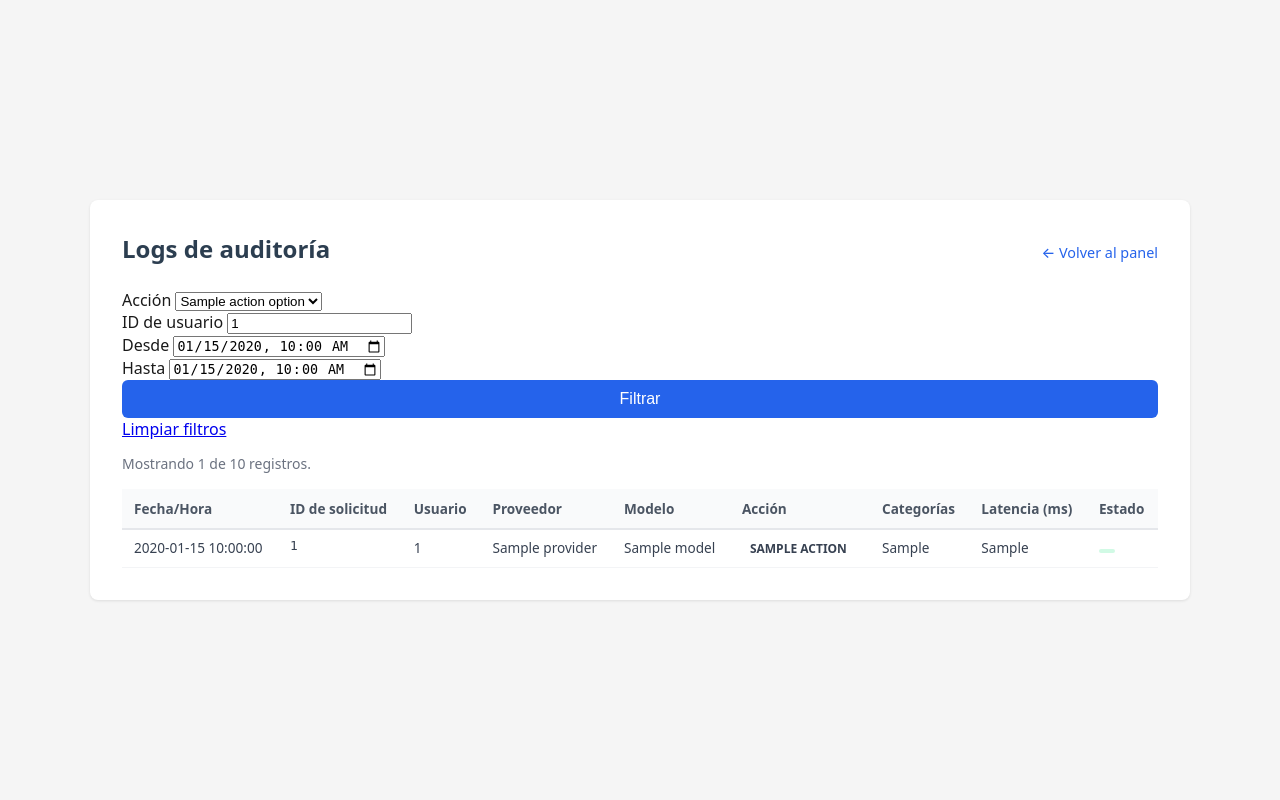
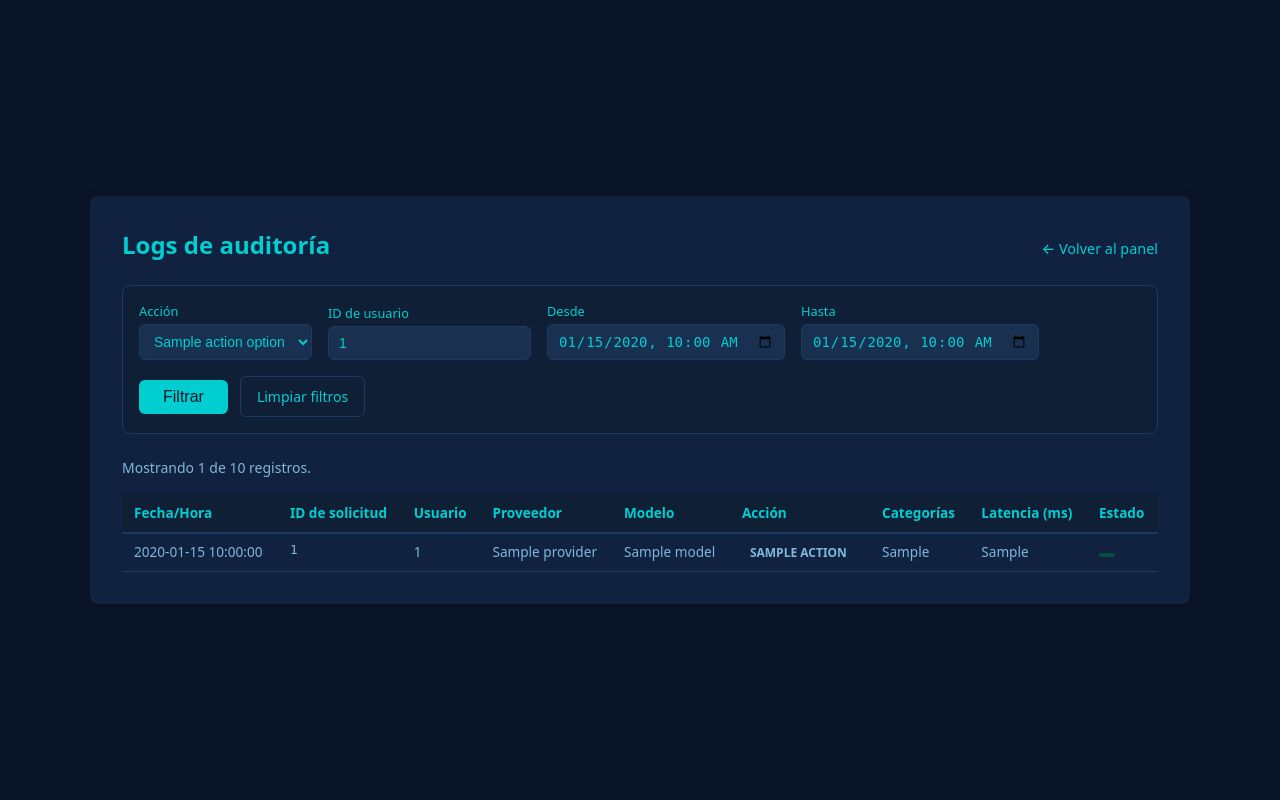
Before and after one commit to Javi-kl/llm-governance-api-proxy, a Python web app: template app/ui/templates/audit_logs.html in a window 1280 px wide. Run offline with Jinja, Linux system fonts and the light colour scheme; the template is opened without the code that fills it: most values are stand-ins (such as "Sample title", 1, 10 or a date in 2020).

```diff
--- a/app/ui/static/style.css
+++ b/app/ui/static/style.css
@@ -1,5 +1,26 @@
-/* LLM Governance Proxy — Estilos base */
+/* LLM Governance Proxy — Tema oscuro turquesa */
 
+/* ── Variables ──────────────────────────────────── */
+:root {
+    --bg: #0a1628;
+    --surface: #112240;
+    --surface-muted: #1a3050;
+    --filter-bg: #0f1f35;
+    --text: #00CED1;
+    --text-muted: #7eb8da;
+    --text-dim: #4a6a8a;
+    --border: #1e3a5f;
+    --border-light: #2a4a6f;
+    --danger: #dc2626;
+    --danger-hover: #b91c1c;
+    --danger-active: #991b1b;
+    --radius: 8px;
+    --radius-sm: 6px;
+    --shadow: 0 2px 8px rgba(0, 0, 0, 0.35);
+    --transition: 0.15s ease;
+}
+
+/* ── Reset y base ──────────────────────────────── */
 *,
 *::before,
 *::after {
@@ -10,8 +31,8 @@ body {
     margin: 0;
     padding: 0;
     font-family: system-ui, -apple-system, "Segoe UI", Roboto, sans-serif;
-    background-color: #f5f5f5;
-    color: #1a1a1a;
+    background-color: var(--bg);
+    color: var(--text);
     min-height: 100vh;
     display: flex;
     align-items: center;
@@ -22,7 +43,21 @@ main {
     width: 100%;
 }
 
-/* ── Login ──────────────────────────────────────────── */
+h1 {
+    font-size: 1.5rem;
+    font-weight: 600;
+    color: var(--text);
+}
+
+/* ── Cards y contenedores ──────────────────────── */
+.login-form,
+.dashboard-container,
+.logs-container {
+    background: var(--surface);
+    border-radius: var(--radius);
+    box-shadow: var(--shadow);
+    padding: 2rem;
+}
 
 .login-container {
     max-width: 400px;
@@ -31,167 +66,28 @@ main {
 }
 
 .login-container h1 {
-    font-size: 1.5rem;
-    font-weight: 600;
     text-align: center;
     margin-bottom: 2rem;
-    color: #2c3e50;
 }
-
-.login-form {
-    background: #ffffff;
-    padding: 2rem;
-    border-radius: 8px;
-    box-shadow: 0 1px 3px rgba(0, 0, 0, 0.1);
-}
-
-.form-group {
-    margin-bottom: 1.25rem;
-}
-
-.form-group label {
-    display: block;
-    font-size: 0.875rem;
-    font-weight: 500;
-    margin-bottom: 0.375rem;
-    color: #4a4a4a;
-}
-
-.form-group input {
-    width: 100%;
-    padding: 0.625rem 0.75rem;
-    font-size: 1rem;
-    border: 1px solid #d1d5db;
-    border-radius: 6px;
-    outline: none;
-    transition: border-color 0.15s ease;
-}
-
-.form-group input:focus {
-    border-color: #2563eb;
-    box-shadow: 0 0 0 3px rgba(37, 99, 235, 0.15);
-}
-
-.error-message {
-    background: #fef2f2;
-    color: #dc2626;
-    padding: 0.625rem 0.75rem;
-    border-radius: 6px;
-    font-size: 0.875rem;
-    margin-bottom: 1rem;
-    border: 1px solid #fecaca;
-}
-
-.btn-primary {
-    width: 100%;
-    padding: 0.625rem 1rem;
-    font-size: 1rem;
-    font-weight: 500;
-    color: #ffffff;
-    background-color: #2563eb;
-    border: none;
-    border-radius: 6px;
-    cursor: pointer;
-    transition: background-color 0.15s ease;
-}
-
-.btn-primary:hover {
-    background-color: #1d4ed8;
-}
-
-.btn-primary:active {
-    background-color: #1e40af;
-}
-
-/* ── Dashboard ──────────────────────────────────────── */
 
 .dashboard-container {
     max-width: 800px;
     margin: 2rem auto;
-    padding: 2rem;
-    background: #ffffff;
-    border-radius: 8px;
-    box-shadow: 0 1px 3px rgba(0, 0, 0, 0.1);
 }
 
 .dashboard-container h1 {
-    font-size: 1.5rem;
-    font-weight: 600;
     margin-bottom: 1rem;
-    color: #2c3e50;
 }
 
 .dashboard-container p {
     font-size: 0.95rem;
-    color: #4a4a4a;
+    color: var(--text-muted);
     margin-bottom: 1.5rem;
 }
-
-.dashboard-nav ul {
-    list-style: none;
-    padding: 0;
-    margin: 0 0 2rem 0;
-}
-
-.dashboard-nav li {
-    padding: 0.5rem 0;
-    border-bottom: 1px solid #e5e7eb;
-}
-
-.dashboard-nav li:last-child {
-    border-bottom: none;
-}
-
-.dashboard-nav a {
-    color: #2563eb;
-    text-decoration: none;
-    font-weight: 500;
-}
-
-.dashboard-nav a:hover {
-    text-decoration: underline;
-}
-
-.dashboard-nav span {
-    color: #9ca3af;
-    font-style: italic;
-}
-
-.dashboard-actions {
-    margin-top: 1.5rem;
-    padding-top: 1.5rem;
-    border-top: 1px solid #e5e7eb;
-}
-
-.btn-danger {
-    padding: 0.625rem 1.25rem;
-    font-size: 0.875rem;
-    font-weight: 500;
-    color: #ffffff;
-    background-color: #dc2626;
-    border: none;
-    border-radius: 6px;
-    cursor: pointer;
-    transition: background-color 0.15s ease;
-}
-
-.btn-danger:hover {
-    background-color: #b91c1c;
-}
-
-.btn-danger:active {
-    background-color: #991b1b;
-}
-
-/* ── Logs de auditoría ─────────────────────────────── */
 
 .logs-container {
     max-width: 1100px;
     margin: 2rem auto;
-    padding: 2rem;
-    background: #ffffff;
-    border-radius: 8px;
-    box-shadow: 0 1px 3px rgba(0, 0, 0, 0.1);
 }
 
 .logs-header {
@@ -202,14 +98,184 @@ main {
 }
 
 .logs-header h1 {
-    font-size: 1.5rem;
-    font-weight: 600;
-    color: #2c3e50;
     margin: 0;
 }
 
+/* ── Formularios ───────────────────────────────── */
+.form-group {
+    margin-bottom: 1.25rem;
+}
+
+.form-group label,
+.logs-filter-group label {
+    display: block;
+    font-weight: 500;
+    color: var(--text);
+}
+
+.form-group label {
+    font-size: 0.875rem;
+    margin-bottom: 0.375rem;
+}
+
+.logs-filter-group label {
+    font-size: 0.8rem;
+    margin-bottom: 0.25rem;
+}
+
+/* Inputs y selects — apariencia compartida */
+.form-group input,
+.logs-filter-group select,
+.logs-filter-group input {
+    border: 1px solid var(--border);
+    border-radius: var(--radius-sm);
+    outline: none;
+    background: var(--surface-muted);
+    color: var(--text);
+    transition: border-color var(--transition);
+}
+
+.form-group input {
+    width: 100%;
+    padding: 0.625rem 0.75rem;
+    font-size: 1rem;
+}
+
+.logs-filter-group select,
+.logs-filter-group input {
+    padding: 0.5rem 0.625rem;
+    font-size: 0.875rem;
+}
+
+.form-group input:focus,
+.logs-filter-group select:focus,
+.logs-filter-group input:focus {
+    border-color: var(--text);
+    box-shadow: 0 0 0 3px rgba(0, 206, 209, 0.15);
+}
+
+/* ── Errores ───────────────────────────────────── */
+.error-message,
+.filter-error {
+    background: #3d0a0a;
+    color: #f87171;
+    padding: 0.625rem 0.75rem;
+    border-radius: var(--radius-sm);
+    font-size: 0.875rem;
+    border: 1px solid #5c1a1a;
+}
+
+.error-message {
+    margin-bottom: 1rem;
+}
+
+.filter-error {
+    margin-bottom: 0.75rem;
+}
+
+/* ── Botones ───────────────────────────────────── */
+.btn-primary,
+.btn-danger,
+.btn-secondary {
+    padding: 0.625rem 1rem;
+    font-size: 0.875rem;
+    font-weight: 500;
+    border-radius: var(--radius-sm);
+    cursor: pointer;
+    transition:
+        background-color var(--transition),
+        border-color var(--transition);
+    border: none;
+    text-decoration: none;
+    display: inline-block;
+}
+
+.btn-primary {
+    width: 100%;
+    font-size: 1rem;
+    color: var(--bg);
+    background-color: var(--text);
+}
+
+.btn-primary:hover {
+    background-color: #00b4ba;
+}
+
+.btn-primary:active {
+    background-color: #009ea3;
+}
+
+.logs-filter-actions .btn-primary {
+    width: auto;
+    padding: 0.5rem 1.5rem;
+}
+
+.btn-danger {
+    padding: 0.625rem 1.25rem;
+    color: #ffffff;
+    background-color: var(--danger);
+}
+
+.btn-danger:hover {
+    background-color: var(--danger-hover);
+}
+
+.btn-danger:active {
+    background-color: var(--danger-active);
+}
+
+.btn-secondary {
+    color: var(--text);
+    background: transparent;
+    border: 1px solid var(--border);
+}
+
+.btn-secondary:hover {
+    background: var(--surface-muted);
+    border-color: var(--border-light);
+}
+
+/* ── Dashboard ─────────────────────────────────── */
+.dashboard-nav ul {
+    list-style: none;
+    padding: 0;
+    margin: 0 0 2rem 0;
+}
+
+.dashboard-nav li {
+    padding: 0.5rem 0;
+    border-bottom: 1px solid var(--border);
+}
+
+.dashboard-nav li:last-child {
+    border-bottom: none;
+}
+
+.dashboard-nav a {
+    color: var(--text);
+    text-decoration: none;
+    font-weight: 500;
+}
+
+.dashboard-nav a:hover {
+    text-decoration: underline;
+    color: #33d9de;
+}
+
+.dashboard-nav span {
+    color: var(--text-dim);
+    font-style: italic;
+}
+
+.dashboard-actions {
+    margin-top: 1.5rem;
+    padding-top: 1.5rem;
+    border-top: 1px solid var(--border);
+}
+
+/* ── Enlace volver ─────────────────────────────── */
 .logs-back-link {
-    color: #2563eb;
+    color: var(--text);
     text-decoration: none;
     font-size: 0.9rem;
     font-weight: 500;
@@ -217,21 +283,23 @@ main {
 
 .logs-back-link:hover {
     text-decoration: underline;
+    color: #33d9de;
 }
 
+/* ── Logs de auditoría ─────────────────────────── */
 .logs-summary {
     font-size: 0.875rem;
-    color: #6b7280;
+    color: var(--text-muted);
     margin-bottom: 1rem;
 }
 
 .logs-empty {
-    background: #f9fafb;
-    border: 1px dashed #d1d5db;
-    border-radius: 8px;
+    background: var(--surface-muted);
+    border: 1px dashed var(--border);
+    border-radius: var(--radius);
     padding: 3rem 2rem;
     text-align: center;
-    color: #6b7280;
+    color: var(--text-muted);
     font-size: 1rem;
 }
 
@@ -248,22 +316,22 @@ main {
 .logs-table th {
     text-align: left;
     padding: 0.625rem 0.75rem;
-    background: #f9fafb;
-    color: #4b5563;
+    background: var(--filter-bg);
+    color: var(--text);
     font-weight: 600;
-    border-bottom: 2px solid #e5e7eb;
+    border-bottom: 2px solid var(--border);
     white-space: nowrap;
 }
 
 .logs-table td {
     padding: 0.5rem 0.75rem;
-    border-bottom: 1px solid #f3f4f6;
-    color: #374151;
+    border-bottom: 1px solid var(--border);
+    color: var(--text-muted);
     vertical-align: top;
 }
 
 .logs-table tbody tr:hover {
-    background: #f9fafb;
+    background: var(--filter-bg);
 }
 
 .mono {
@@ -273,37 +341,8 @@ main {
     word-break: break-all;
 }
 
-/* Badges de acción */
-.log-action {
-    display: inline-block;
-    padding: 0.125rem 0.5rem;
-    border-radius: 4px;
-    font-size: 0.75rem;
-    font-weight: 600;
-    text-transform: uppercase;
-}
-
-.log-action--allow {
-    background: #d1fae5;
-    color: #065f46;
-}
-
-.log-action--mask {
-    background: #fef3c7;
-    color: #92400e;
-}
-
-.log-action--block {
-    background: #fee2e2;
-    color: #991b1b;
-}
-
-.log-action--error {
-    background: #f3f4f6;
-    color: #374151;
-}
-
-/* Badges de estado */
+/* ── Badges ────────────────────────────────────── */
+.log-action,
 .log-status {
     display: inline-block;
     padding: 0.125rem 0.5rem;
@@ -312,12 +351,65 @@ main {
     font-weight: 600;
 }
 
+.log-action {
+    text-transform: uppercase;
+}
+
+.log-action--allow {
+    background: #064e3b;
+    color: #34d399;
+}
+
+.log-action--mask {
+    background: #78350f;
+    color: #fbbf24;
+}
+
+.log-action--block {
+    background: #7f1d1d;
+    color: #f87171;
+}
+
+.log-action--error {
+    background: #1e293b;
+    color: #94a3b8;
+}
+
 .log-status--success {
-    background: #d1fae5;
-    color: #065f46;
+    background: #064e3b;
+    color: #34d399;
 }
 
 .log-status--provider_error {
-    background: #fee2e2;
-    color: #991b1b;
+    background: #7f1d1d;
+    color: #f87171;
 }
+
+/* ── Filtros de logs ───────────────────────────── */
+.logs-filters {
+    margin-bottom: 1.5rem;
+    padding: 1rem;
+    background: var(--filter-bg);
+    border: 1px solid var(--border);
+    border-radius: var(--radius);
+}
+
+.logs-filter-grid {
+    display: flex;
+    flex-wrap: wrap;
+    gap: 1rem;
+    align-items: flex-end;
+}
+
+.logs-filter-group {
+    display: flex;
+    flex-direction: column;
+    min-width: 150px;
+}
+
+.logs-filter-actions {
+    display: flex;
+    align-items: center;
+    gap: 0.75rem;
+    margin-top: 1rem;
+}
```
